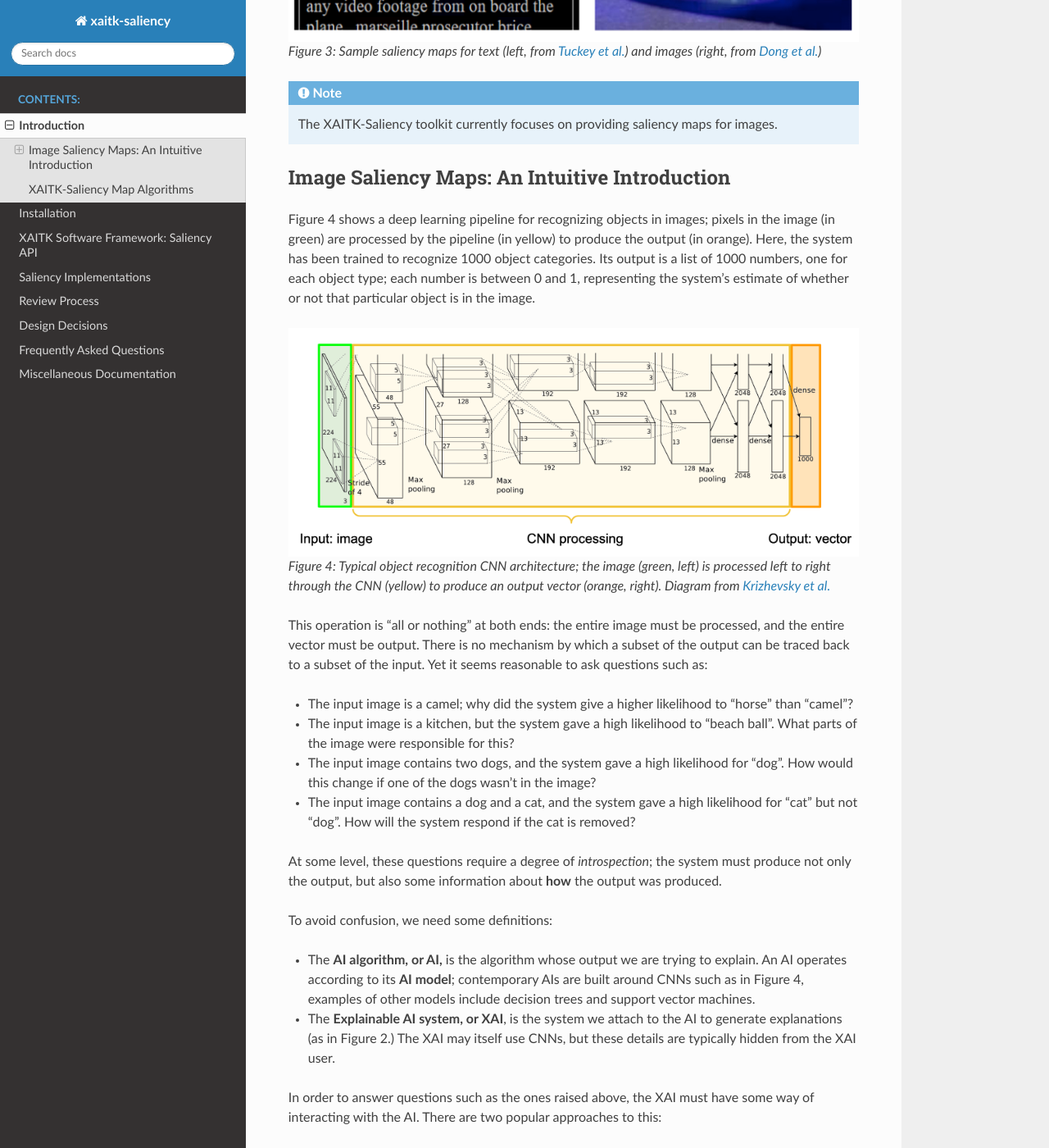
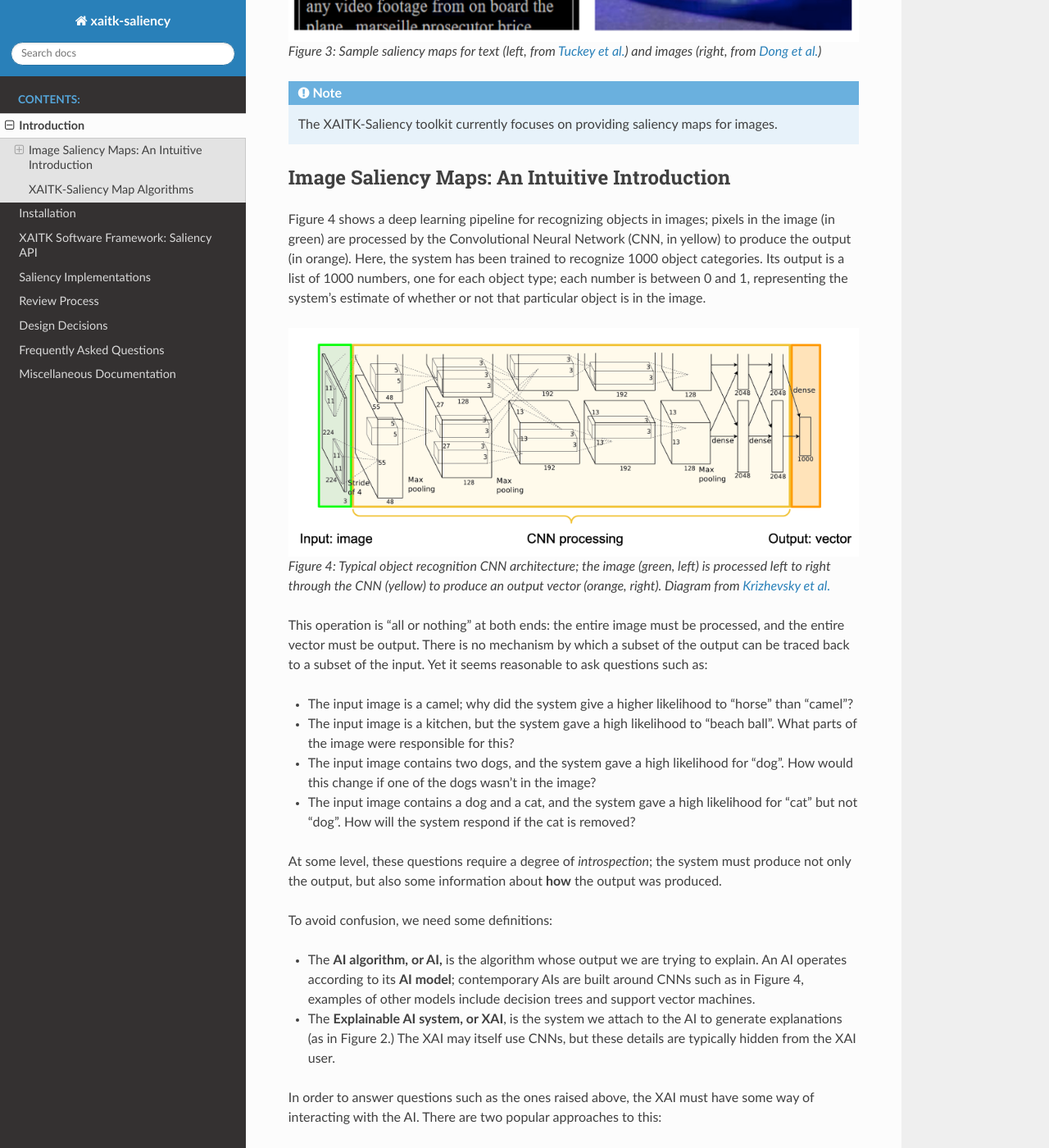
Before and after one commit to XAITK/xaitk-saliency, a Sphinx documentation site: the page built from docs/introduction.rst, in a window 1280 px wide and 1400 px high, scrolled down 1165 px. Shown: the whole window at 82% size. Built offline with Sphinx 7.4.7 and the Read the Docs theme 2.0.0, drawn with Linux system fonts in a browser that asks for light colours; pages that are not in the unit, such as notebooks, are missing from menus; some of the changed text lies outside the part shown.

Commit message:
Address final round of comments

```diff
--- a/docs/introduction.rst
+++ b/docs/introduction.rst
@@ -33,12 +33,13 @@ Image Saliency Maps: An Intuitive Introduction
 ----------------------------------------------
 
 Figure 4 shows a deep learning pipeline for recognizing objects in
-images; pixels in the image (in green) are processed by the pipeline
-(in yellow) to produce the output (in orange). Here, the system has been
-trained to recognize 1000 object categories. Its output is a list of
-1000 numbers, one for each object type; each number is between 0 and
-1, representing the system's estimate of whether or not that
-particular object is in the image.
+images; pixels in the image (in green) are processed by the
+Convolutional Neural Network (CNN, in yellow) to produce the
+output (in orange). Here, the system has been trained to recognize
+1000 object categories. Its output is a list of 1000 numbers, one for
+each object type; each number is between 0 and 1, representing the
+system's estimate of whether or not that particular object is in the
+image.
 
 .. figure:: figures/cnn-tagged-scaled.png
 
```
Also changed, not shown: other parts of docs/introduction.rst (+1 -1 lines), docs/figures/white-box-vs-black-box.png.
